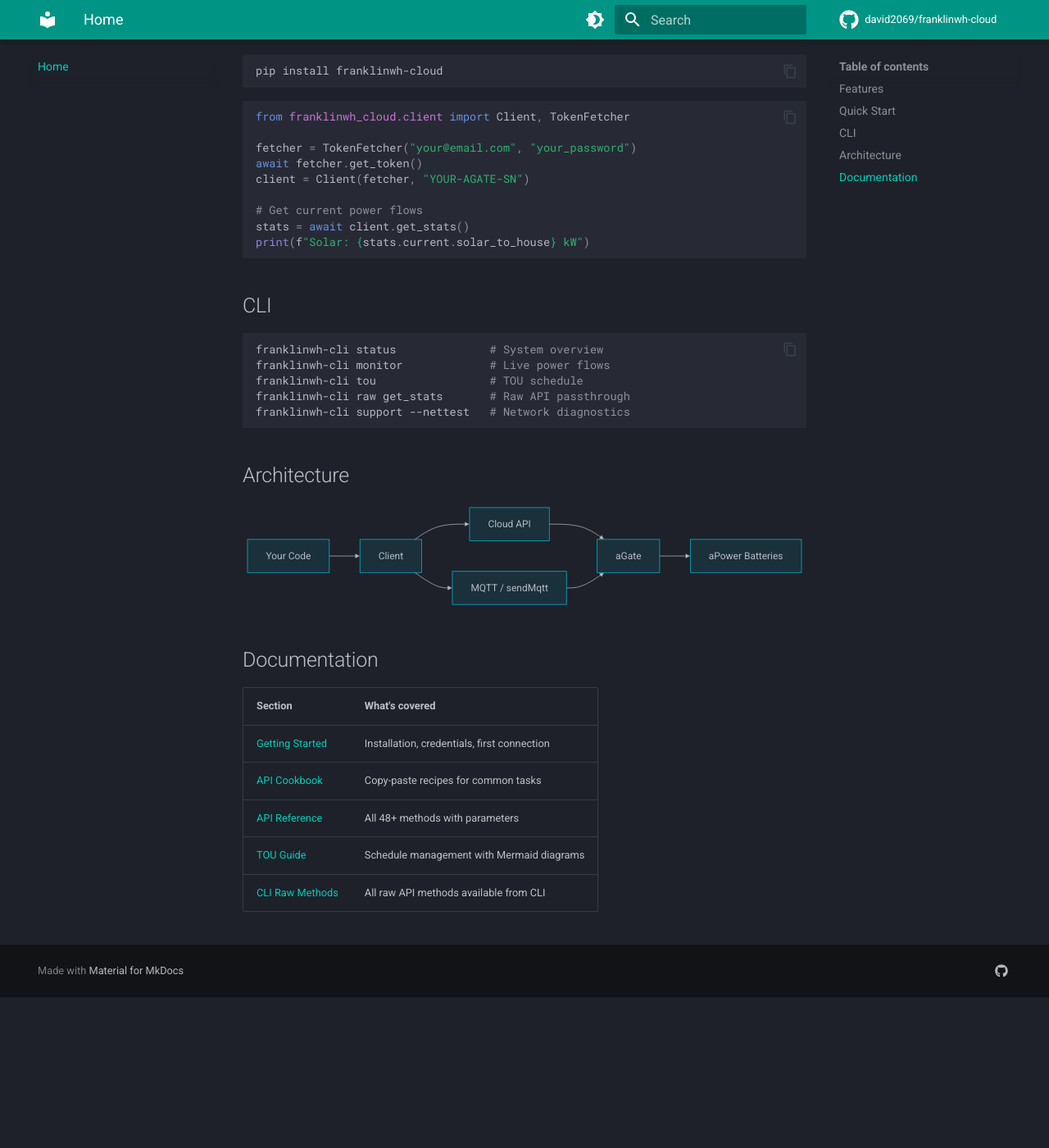
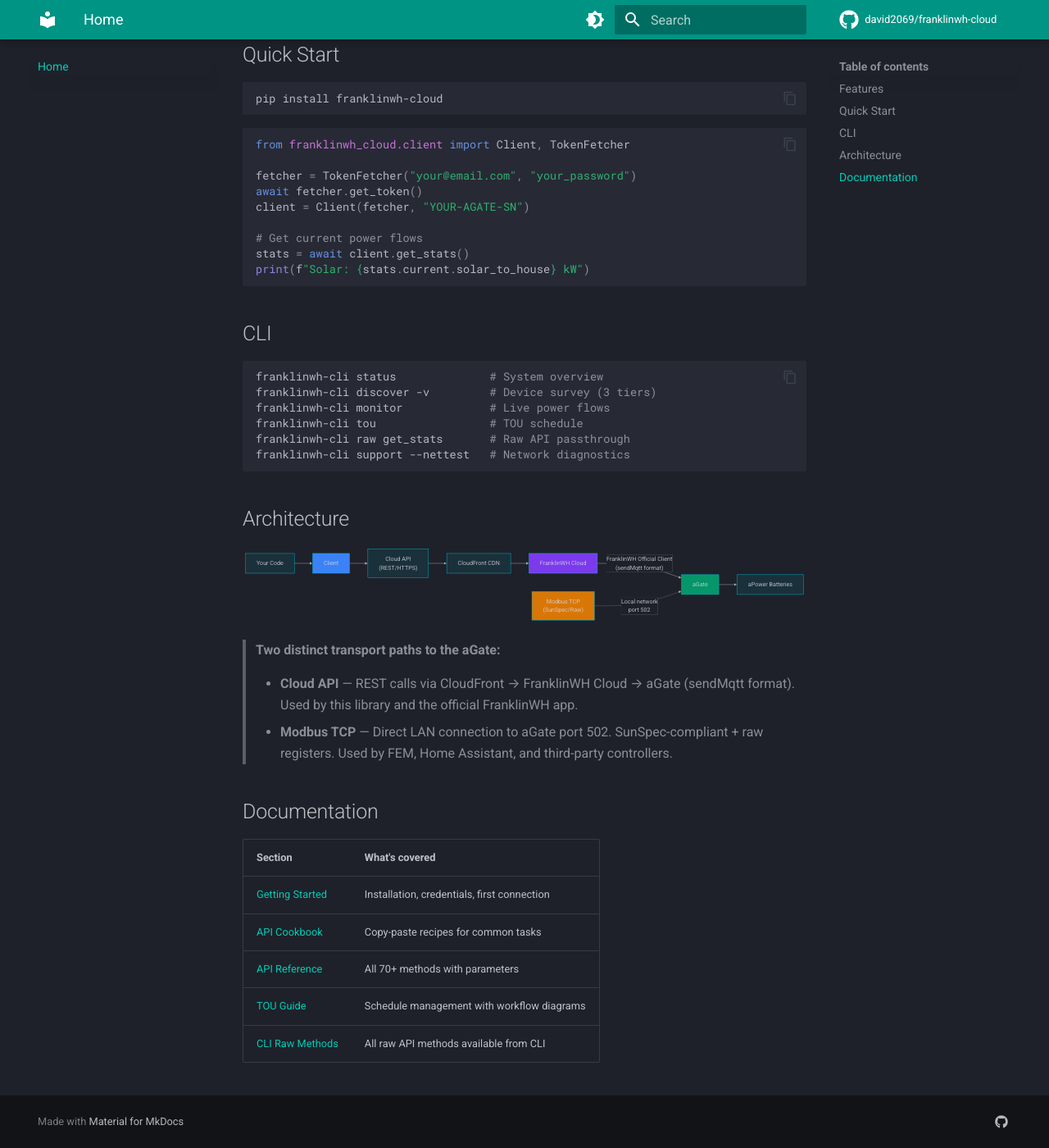
Before and after one commit to david2069/franklinwh-cloud, an MkDocs documentation site: the page built from docs/index.md, in a window 1280 px wide and 1400 px high, scrolled down 588 px. Shown: the whole window at 82% size. Built offline with MkDocs 1.6.1 and Material for MkDocs 9.7.7, drawn with Linux system fonts in a browser that asks for light colours; comment, search, counter and statistics services are not loaded; before the commit the page ends 1804 px from its top, so only the background shows below that; some of the changed text lies outside the part shown.

Commit message:
docs: architecture diagrams — two distinct transport paths to aGate
- Cloud API: REST → CloudFront → FranklinWH Cloud → sendMqtt → aGate
- Modbus TCP: Direct LAN port 502 (SunSpec/Raw) → aGate
- Updated both docs/index.md and README.md diagrams
- index.md: feature count 48→70+, added discover CLI entry

````diff
--- a/docs/index.md
+++ b/docs/index.md
@@ -6,8 +6,9 @@
 
 ## Features
 
-- **Full Cloud API** — 48+ methods across power, modes, TOU, storm, devices, billing
+- **Full Cloud API** — 70+ methods across power, modes, TOU, storm, devices, billing
 - **CLI tool** — `franklinwh-cli` with rich terminal output and JSON mode
+- **Device Discovery** — 3-tier survey with system readiness, feature flags, accessories
 - **TOU Schedule Management** — Read, write, verify schedules with gap-fill and validation
 - **Tariff Workflow** — Search utilities, browse tariffs, apply templates
 - **Network Diagnostics** — WiFi, Ethernet, 4G config via MQTT
@@ -35,6 +36,7 @@
 
 ```bash
 franklinwh-cli status              # System overview
+franklinwh-cli discover -v         # Device survey (3 tiers)
 franklinwh-cli monitor             # Live power flows
 franklinwh-cli tou                 # TOU schedule
 franklinwh-cli raw get_stats       # Raw API passthrough
@@ -46,12 +48,26 @@
 ```mermaid
 graph LR
     A[Your Code] --> B[Client]
-    B --> C[Cloud API]
-    B --> D[MQTT / sendMqtt]
-    C --> E[aGate]
-    D --> E
+
+    B --> C["Cloud API<br/>(REST/HTTPS)"]
+    C --> CF["CloudFront CDN"]
+    CF --> FW["FranklinWH Cloud"]
+    FW -->|"FranklinWH Official Client<br/>(sendMqtt format)"| E[aGate]
+
+    M["Modbus TCP<br/>(SunSpec/Raw)"] -.->|"Local network<br/>port 502"| E
+
     E --> F[aPower Batteries]
+
+    style B fill:#3b82f6,color:#fff
+    style E fill:#059669,color:#fff
+    style FW fill:#7c3aed,color:#fff
+    style M fill:#d97706,color:#fff
 ```
+
+> **Two distinct transport paths to the aGate:**
+>
+> - **Cloud API** — REST calls via CloudFront → FranklinWH Cloud → aGate (sendMqtt format). Used by this library and the official FranklinWH app.
+> - **Modbus TCP** — Direct LAN connection to aGate port 502. SunSpec-compliant + raw registers. Used by FEM, Home Assistant, and third-party controllers.
 
 ## Documentation
 
@@ -59,6 +75,6 @@
 |---------|---------------|
 | [Getting Started](getting-started.md) | Installation, credentials, first connection |
 | [API Cookbook](API_COOKBOOK.md) | Copy-paste recipes for common tasks |
-| [API Reference](API_REFERENCE.md) | All 48+ methods with parameters |
-| [TOU Guide](TOU_SCHEDULE_GUIDE.md) | Schedule management with Mermaid diagrams |
+| [API Reference](API_REFERENCE.md) | All 70+ methods with parameters |
+| [TOU Guide](TOU_SCHEDULE_GUIDE.md) | Schedule management with workflow diagrams |
 | [CLI Raw Methods](cli-raw.md) | All raw API methods available from CLI |
````
Also changed, not shown: README.md (+8 -1 lines).
